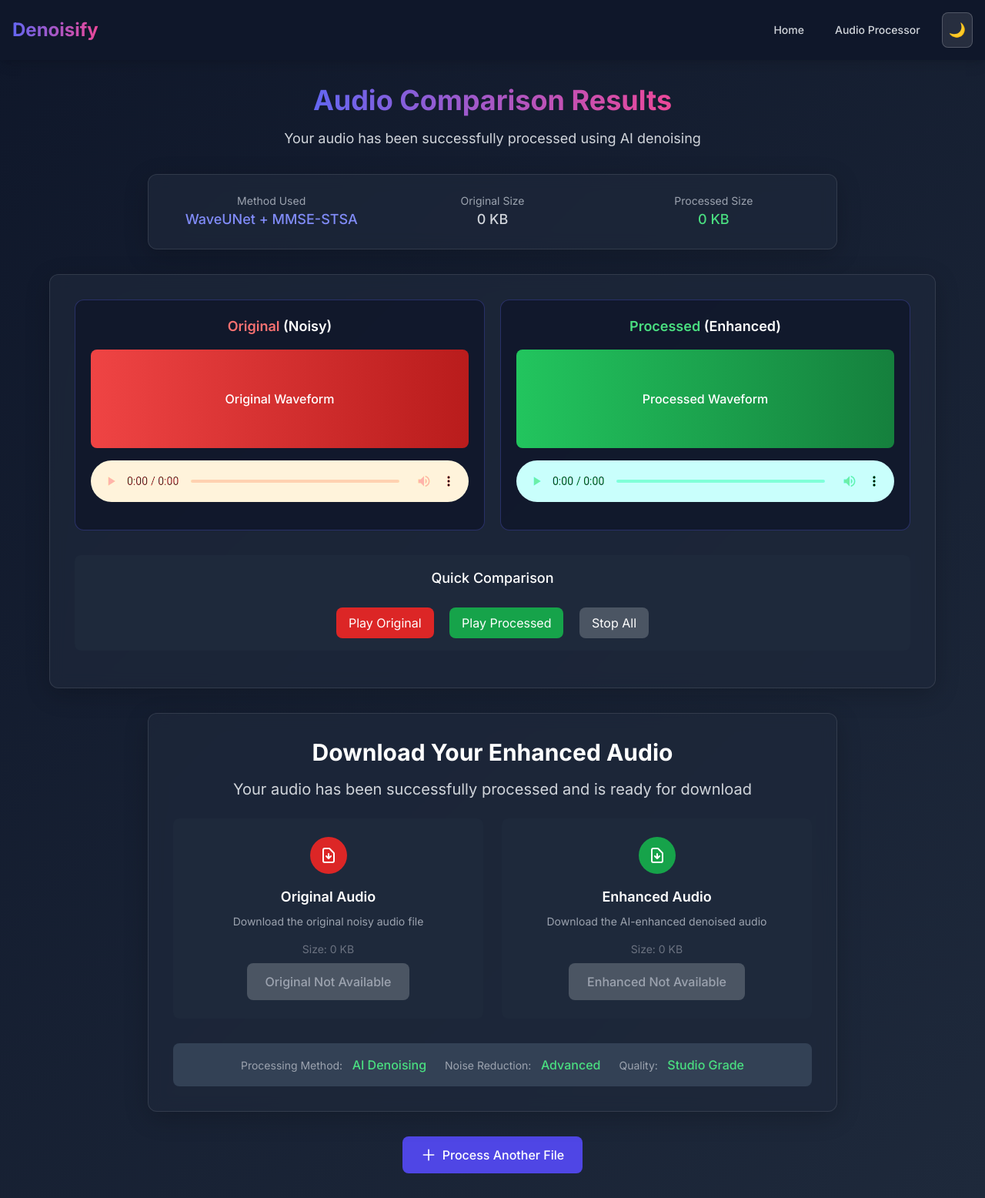
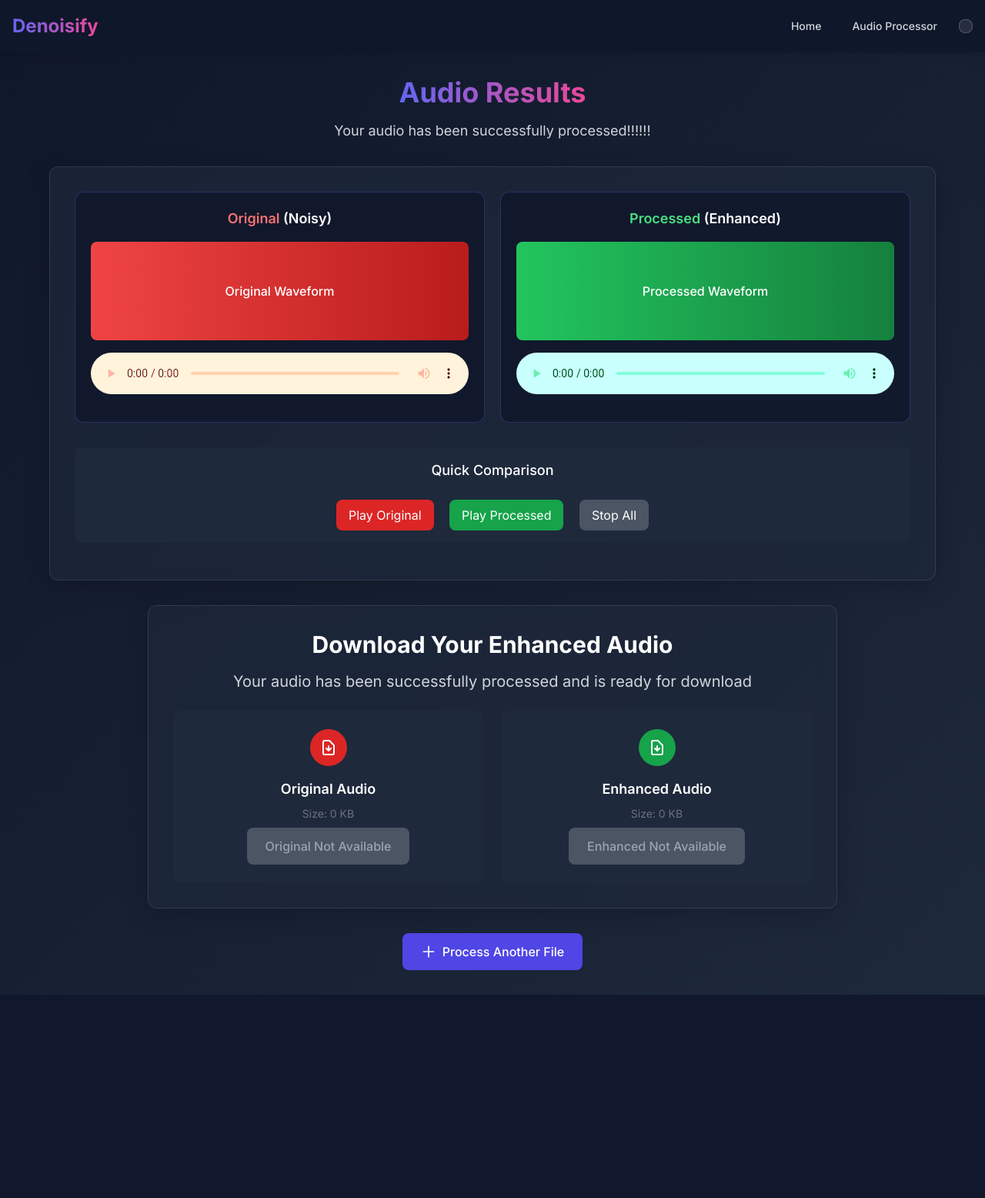
Before and after one commit to BibekTiwari42/Denoisify, a Django app: template denoiser/templates/results.html in a window 1280 px wide. Shown: the whole page at 77% size. After the commit the page ends 1292 px from the top, so only its background shows below. Run offline with Django 5.2, Linux system fonts and the light colour scheme; the template is opened without the code that fills it, so the values that code supplies are empty; some libraries are stand-ins or nearby versions.

Commit message:
Update results template

```diff
--- a/denoiser/templates/results.html
+++ b/denoiser/templates/results.html
@@ -296,7 +296,7 @@
               class="p-2 rounded-lg bg-white/10 hover:bg-white/20 transition-all duration-200 backdrop-blur-sm border border-white/20"
               title="Toggle theme"
             >
-              <span id="themeIcon" class="text-lg">🌙</span>
+
             </button>
           </div>
         </div>
@@ -307,37 +307,11 @@
       <!-- Header -->
       <div class="text-center mb-8">
         <h1 class="text-4xl font-bold mb-4">
-          <span class="gradient-text">Audio Comparison Results</span>
+          <span class="gradient-text">Audio  Results</span>
         </h1>
         <p class="text-gray-300 text-lg">
-          Your audio has been successfully processed using AI denoising
+          Your audio has been successfully processed!!!!!!
         </p>
-      </div>
-
-      <!-- Processing Info -->
-      <div class="max-w-4xl mx-auto mb-8">
-        <div class="glass-card rounded-xl p-6">
-          <div class="grid grid-cols-1 md:grid-cols-3 gap-4 text-center">
-            <div>
-              <div class="text-sm text-gray-400">Method Used</div>
-              <div class="text-lg font-medium text-indigo-400">
-                {{ processing_method|default:"WaveUNet + MMSE-STSA" }}
-              </div>
-            </div>
-            <div>
-              <div class="text-sm text-gray-400">Original Size</div>
-              <div class="text-lg font-medium text-gray-300">
-                {{ input_size|default:"0" }} KB
-              </div>
-            </div>
-            <div>
-              <div class="text-sm text-gray-400">Processed Size</div>
-              <div class="text-lg font-medium text-green-400">
-                {{ output_size|default:"0" }} KB
-              </div>
-            </div>
-          </div>
-        </div>
       </div>
 
       <!-- Audio Comparison -->
@@ -482,18 +456,9 @@
               <h3 class="text-lg font-semibold text-white mb-2">
                 Original Audio
               </h3>
-              <p class="text-gray-400 text-sm mb-4">
-                Download the original noisy audio file
-              </p>
               <p class="text-sm text-gray-500 mb-2">
                 Size: {{ input_size|default:"0" }} KB
               </p>
-              {% if input_quality.bit_depth %}
-              <p class="text-xs text-gray-600 mb-4">
-                Quality: {{ input_quality.bit_depth }}-bit, {{ input_quality.sample_rate }}Hz
-                {% if input_quality.duration %}, {{ input_quality.duration|floatformat:1 }}s{% endif %}
-              </p>
-              {% endif %}
 
               {% if input_audio %}
               <button
@@ -547,21 +512,9 @@
               <h3 class="text-lg font-semibold text-white mb-2">
                 Enhanced Audio
               </h3>
-              <p class="text-gray-400 text-sm mb-4">
-                Download the AI-enhanced denoised audio
-              </p>
               <p class="text-sm text-gray-500 mb-2">
                 Size: {{ output_size|default:"0" }} KB
               </p>
-              {% if output_quality.bit_depth %}
-              <p class="text-xs text-gray-600 mb-4">
-                Quality: {{ output_quality.bit_depth }}-bit, {{ output_quality.sample_rate }}Hz
-                {% if output_quality.duration %}, {{ output_quality.duration|floatformat:1 }}s{% endif %}
-                {% if input_quality.bit_depth and output_quality.bit_depth == input_quality.bit_depth and output_quality.sample_rate == input_quality.sample_rate %}
-                <span class="text-green-400">✓ Quality Preserved</span>
-                {% endif %}
-              </p>
-              {% endif %}
 
               {% if folder_name %}
               <button
@@ -591,28 +544,6 @@
                 Enhanced Not Available
               </button>
               {% endif %}
-            </div>
-          </div>
-
-          <!-- Processing Info -->
-          <div class="mt-8 bg-slate-700 rounded-lg p-4">
-            <div class="flex items-center justify-center text-center">
-              <div class="mr-6">
-                <span class="text-sm text-gray-400">Processing Method:</span>
-                <span class="text-green-400 font-medium ml-2"
-                  >{{ processing_method|default:"AI Denoising" }}</span
-                >
-              </div>
-              <div class="mr-6">
-                <span class="text-sm text-gray-400">Noise Reduction:</span>
-                <span class="text-green-400 font-medium ml-2">Advanced</span>
-              </div>
-              <div>
-                <span class="text-sm text-gray-400">Quality:</span>
-                <span class="text-green-400 font-medium ml-2"
-                  >Studio Grade</span
-                >
-              </div>
             </div>
           </div>
         </div>
```
